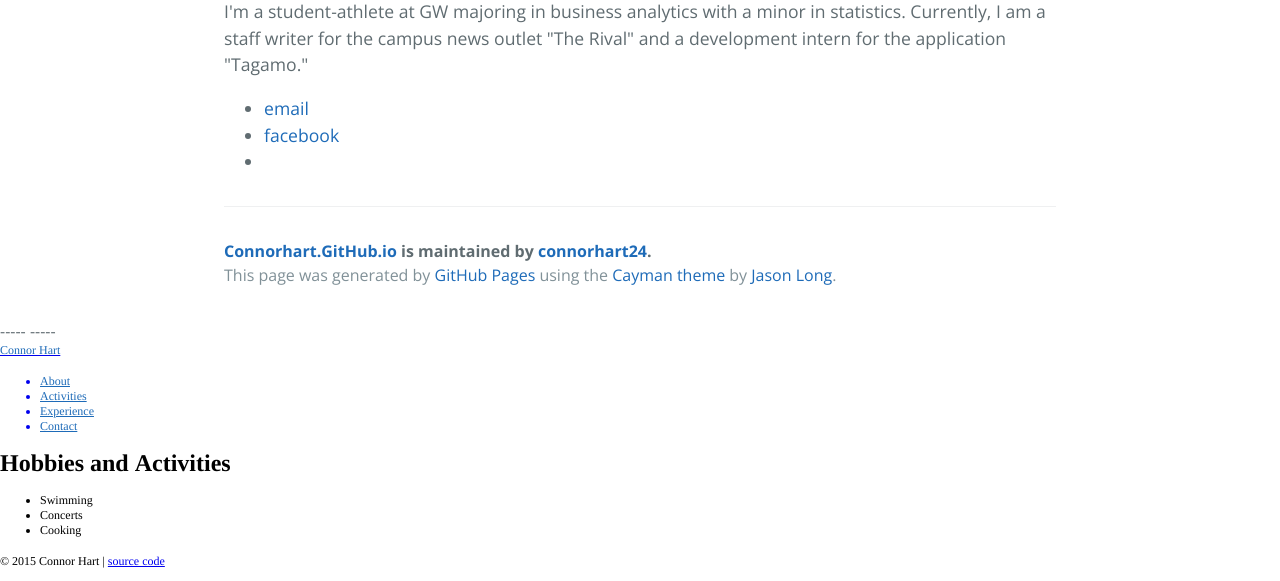
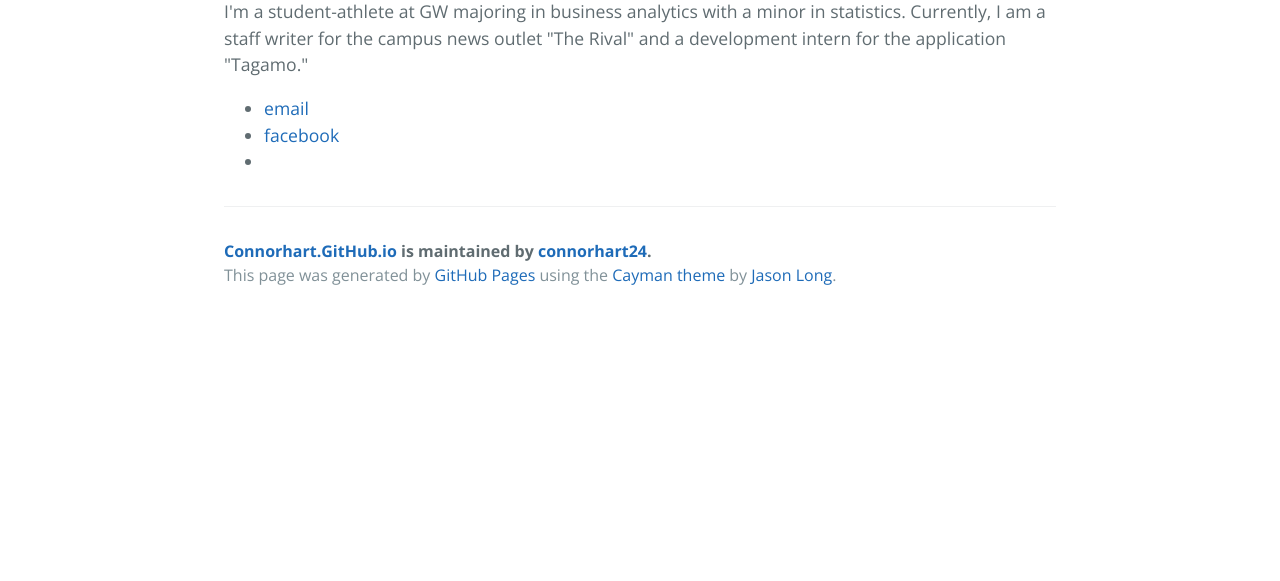
Before and after one commit to connorhart24/connorhart.github.io, a plain HTML site: page index.html in a window 1280 px wide. Shown: the part 472-1053 px from the top of the page. After the commit the page ends 800 px from the top, so only its background shows below. Drawn offline with nearby package versions, Linux system fonts and the light colour scheme.

Commit message:
Update index.html

```diff
--- a/index.html
+++ b/index.html
@@ -43,42 +43,3 @@
 
   </body>
 </html>
------
------
-<!DOCTYPE html PUBLIC "-//W3C//DTD HTML 4.01//EN" "http://www.w3.org/TR/html4/strict.dtd">
-<html>
-<head>
-  <meta http-equiv="Content-Type" content="text/html; charset=utf-8">
-  <meta http-equiv="Content-Style-Type" content="text/css">
-  <title>Connor Hart | Work hard, play hard</title>
-  <meta name="Generator" content="Cocoa HTML Writer">
-  <meta name="CocoaVersion" content="1348.17">
-  <style type="text/css">
-    p.p1 {margin: 0.0px 0.0px 12.0px 0.0px; font: 12.0px Times; color: #0000ee; -webkit-text-stroke: #0000ee}
-    p.p5 {margin: 0.0px 0.0px 12.0px 0.0px; font: 12.0px Times; color: #000000; -webkit-text-stroke: #000000}
-    li.li2 {margin: 0.0px 0.0px 0.0px 0.0px; font: 12.0px Times; color: #0000ee; -webkit-text-stroke: #0000ee}
-    li.li4 {margin: 0.0px 0.0px 0.0px 0.0px; font: 12.0px Times; color: #000000; -webkit-text-stroke: #000000}
-    span.s1 {text-decoration: underline ; font-kerning: none}
-    span.s2 {-webkit-text-stroke: 0px #000000}
-    span.s3 {font-kerning: none}
-    span.s4 {font: 12.0px Times; text-decoration: underline ; font-kerning: none; color: #0000ee; -webkit-text-stroke: 0px #0000ee}
-    ul.ul1 {list-style-type: disc}
-  </style>
-</head>
-<body>
-<p class="p1"><span class="s1"><a href="file:///Users/connorhart/Desktop/student-site-master/index.html">Connor Hart</a></span></p>
-<ul class="ul1">
-  <li class="li2"><span class="s2"><a href="file:///Users/connorhart/Desktop/student-site-master/about.html"><span class="s1">About</span></a></span></li>
-  <li class="li2"><span class="s2"><a href="file:///Users/connorhart/Desktop/student-site-master/activities.html"><span class="s1">Activities</span></a></span></li>
-  <li class="li2"><span class="s2"><a href="file:///Users/connorhart/Desktop/student-site-master/experience.html"><span class="s1">Experience</span></a></span></li>
-  <li class="li2"><span class="s2"><a href="file:///Users/connorhart/Desktop/student-site-master/contact.html"><span class="s1">Contact</span></a></span></li>
-</ul>
-<h1 style="margin: 0.0px 0.0px 16.1px 0.0px; font: 24.0px Times; color: #000000; -webkit-text-stroke: #000000"><span class="s3"><b>Hobbies and Activities</b></span></h1>
-<ul class="ul1">
-  <li class="li4"><span class="s2"></span><span class="s3">Swimming</span></li>
-  <li class="li4"><span class="s2"></span><span class="s3">Concerts</span></li>
-  <li class="li4"><span class="s2"></span><span class="s3">Cooking</span></li>
-</ul>
-<p class="p5"><span class="s3">© 2015 Connor Hart | <a href="https://github.com/gwu-business/student-site"><span class="s4">source code</span></a><span class="Apple-converted-space"> </span></span></p>
-</body>
-</html>
```
